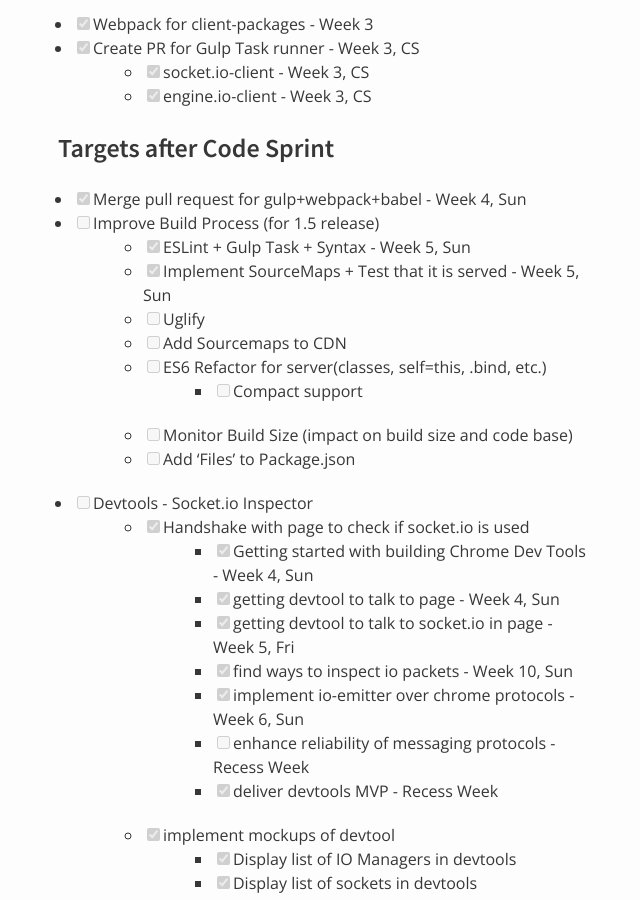
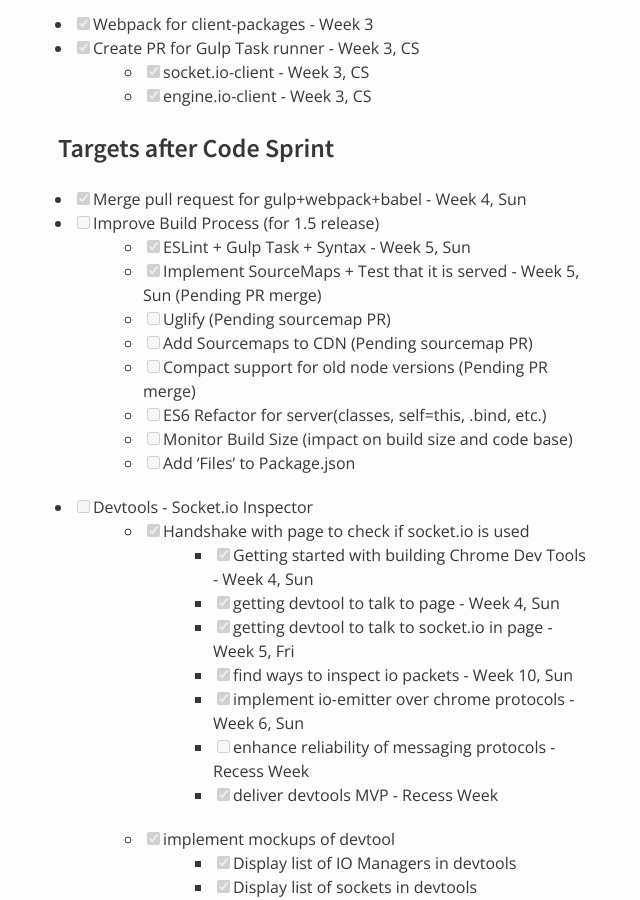
Before and after one commit to nus-oss/cs3281-AY1516S2-website, a Jekyll site: the page built from teams/socketio.md, in a window 1280 px wide and 900 px high, scrolled down 1224 px. Shown: the whole window, without its empty margins (312-952 px from the left). Built offline with Jekyll 4.4.1, drawn with Linux system fonts in a browser that asks for light colours; some of the changed text lies outside the part shown.

Commit message:
update week 9 major and expertise

```diff
--- a/teams/socketio.md
+++ b/teams/socketio.md
@@ -50,11 +50,11 @@
 * [x] Merge pull request for gulp+webpack+babel - Week 4, Sun
 * [ ] Improve Build Process (for 1.5 release)
   * [x] ESLint + Gulp Task + Syntax - Week 5, Sun
-  * [x] Implement SourceMaps + Test that it is served - Week 5, Sun
-  * [ ] Uglify
-  * [ ] Add Sourcemaps to CDN
+  * [x] Implement SourceMaps + Test that it is served - Week 5, Sun (Pending PR merge)
+  * [ ] Uglify (Pending sourcemap PR)
+  * [ ] Add Sourcemaps to CDN (Pending sourcemap PR)
+  * [ ] Compact support for old node versions (Pending PR merge)
   * [ ] ES6 Refactor for server(classes, self=this, .bind, etc.)
-    * [ ] Compact support
   * [ ] Monitor Build Size (impact on build size and code base)
   * [ ] Add 'Files' to Package.json
 
@@ -115,6 +115,7 @@
   * [Serve sourcemap from socket.io server and ensure it is working](https://github.com/nus-fboa2016-si/socket.io/commit/e59220a43b5cbb1372343d9724aa435750578e87) - Week 8, Thu
   * [Sourcemap PR for socket.io](https://github.com/socketio/socket.io/pull/2482) - Week 8, Thu
   * [Sourcemap PR for socket.io-client](https://github.com/socketio/socket.io-client/pull/953) - Week 8, Thu
+  * [Compat version test PR for socket.io](https://github.com/socketio/socket.io/pull/2496) - Week 9, Sat
 
 ###### Set up front-end UI and interactions for whiteboard example: [repo](https://github.com/nus-fboa2016-si/whiteboard)
   * [Set up mouse tracking](https://github.com/nus-fboa2016-si/whiteboard/commit/5cd27bc77a4ab64a23c31a804b52a307a5cfafc6) - Week 3, Sun
```
Also changed, not shown: other parts of teams/socketio.md (+2 -1 lines).
